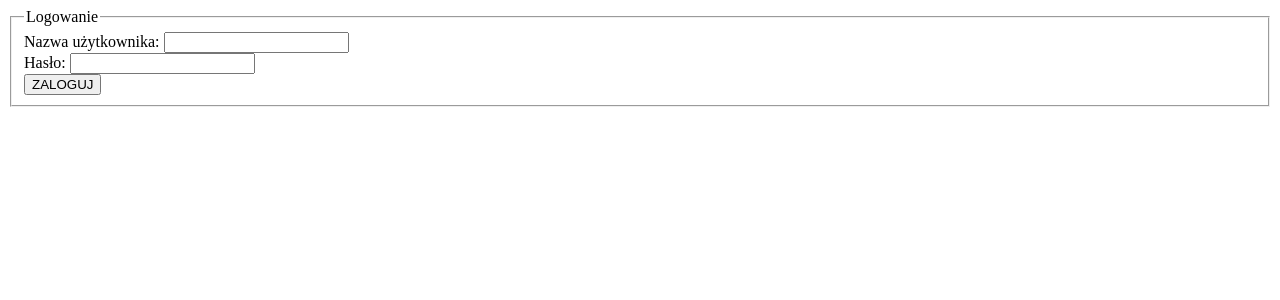
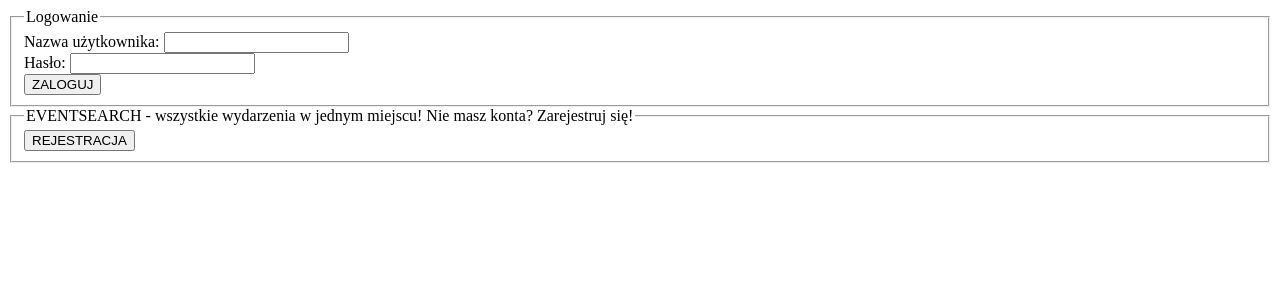
Before and after one commit to idzi-m/Event-Search, a PHP site: page /login.php in a window 1280 px wide. Shown: the top 300 px of the page. Run offline with PHP 8.4, Linux system fonts and the light colour scheme.

Commit message:
Zmiana przycisku rejestracji

```diff
--- a/index.php
+++ b/index.php
@@ -28,7 +28,7 @@ $conn->close();
 
     <fieldset>
         <legend>EVENTSEARCH - wszystkie wydarzenia w jednym miejscu!</legend>
-        <button onclick="window.location.href='SingIn.php'">REJESTRACJA</button> <button onclick="window.location.href='login.php'">LOGIN</button> <button onclick="window.location.href='profil.php'">PROFIL</button>
+        <button onclick="window.location.href='login.php'">LOGIN</button> <button onclick="window.location.href='profil.php'">PROFIL</button>
     </fieldset>
 
     <fieldset>
--- a/login.php
+++ b/login.php
@@ -51,5 +51,8 @@ $conn->close();
     }
     ?>
 </fieldset>
+<fieldset>
+    <legend>EVENTSEARCH - wszystkie wydarzenia w jednym miejscu! Nie masz konta? Zarejestruj się!</legend>
+    <button onclick="window.location.href='SingIn.php'">REJESTRACJA</button>
 </body>
 </html>
```
